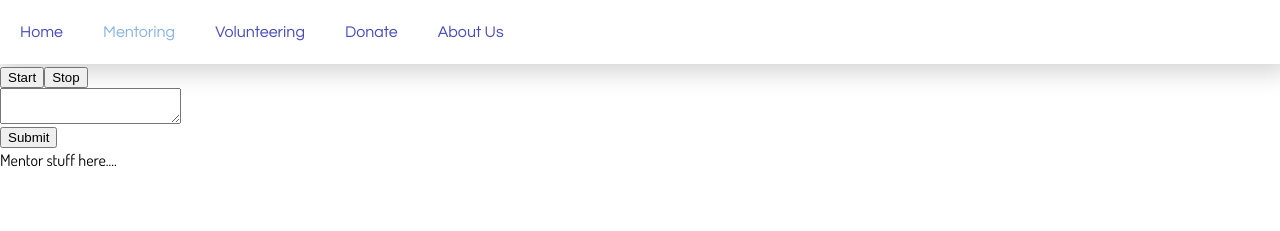
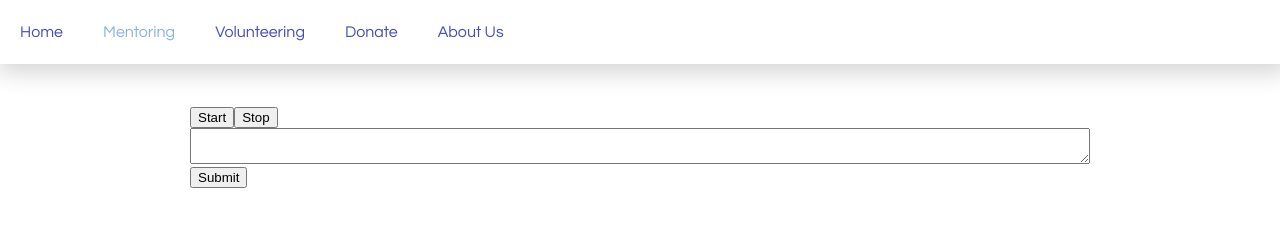
Before and after one commit to jsullivan5/hack-for-humanity-2018_client, a React app: page /mentoring in a window 1280 px wide. Built offline with nearby package versions, Linux system fonts and the light colour scheme.

Commit message:
Add cleanup to Mentor view

```diff
--- a/src/components/Mentor/Mentor.js
+++ b/src/components/Mentor/Mentor.js
@@ -5,7 +5,6 @@ import PenPal from '../PenPal/PenPal';
 const Mentor = () => (
   <section>
     <PenPal />
-    Mentor stuff here....
   </section>
 );
 
--- a/src/components/PenPal/PenPal.css
+++ b/src/components/PenPal/PenPal.css
@@ -1,8 +1,13 @@
 .start-button.recording-active {
-    background-color: initial;
-    animation: fade 2s linear;
-    animation-iteration-count: infinite;
-    animation-direction: forward;
+  background-color: initial;
+  animation: fade 2s linear;
+  animation-iteration-count: infinite;
+  animation-direction: forward;
+}
+
+.email-text-area {
+  display: block;
+  width: 100%;
 }
 
 @keyframes fade {
--- a/src/components/PenPal/PenPal.js
+++ b/src/components/PenPal/PenPal.js
@@ -75,14 +75,20 @@ class PenPal extends Component {
     const { emailBody, isRecording } = this.state;
 
     return (
-      <div>
+      <div className="content-wrapper">
         <button type="button" className={`start-button ${isRecording ? 'recording-active' : ''}`} onClick={this.startStream}>
           Start
         </button>
         <button id="stop" type="button">
           Stop
         </button>
-        <textarea id="output" name="emailBody" value={emailBody} onChange={this.handleChange} style={{ display: 'block' }} />
+        <textarea
+          id="output"
+          className="email-text-area"
+          name="emailBody"
+          value={emailBody}
+          onChange={this.handleChange}
+        />
         <input type="submit" onClick={this.sendEmail} />
       </div>
     );
--- a/src/index.css
+++ b/src/index.css
@@ -27,6 +27,7 @@ body {
   margin: 0 auto;
   padding: 40px 50px;
   max-width: 1000px;
+  width: 100%;
 }
 
 /* anchor tag globals */
```
